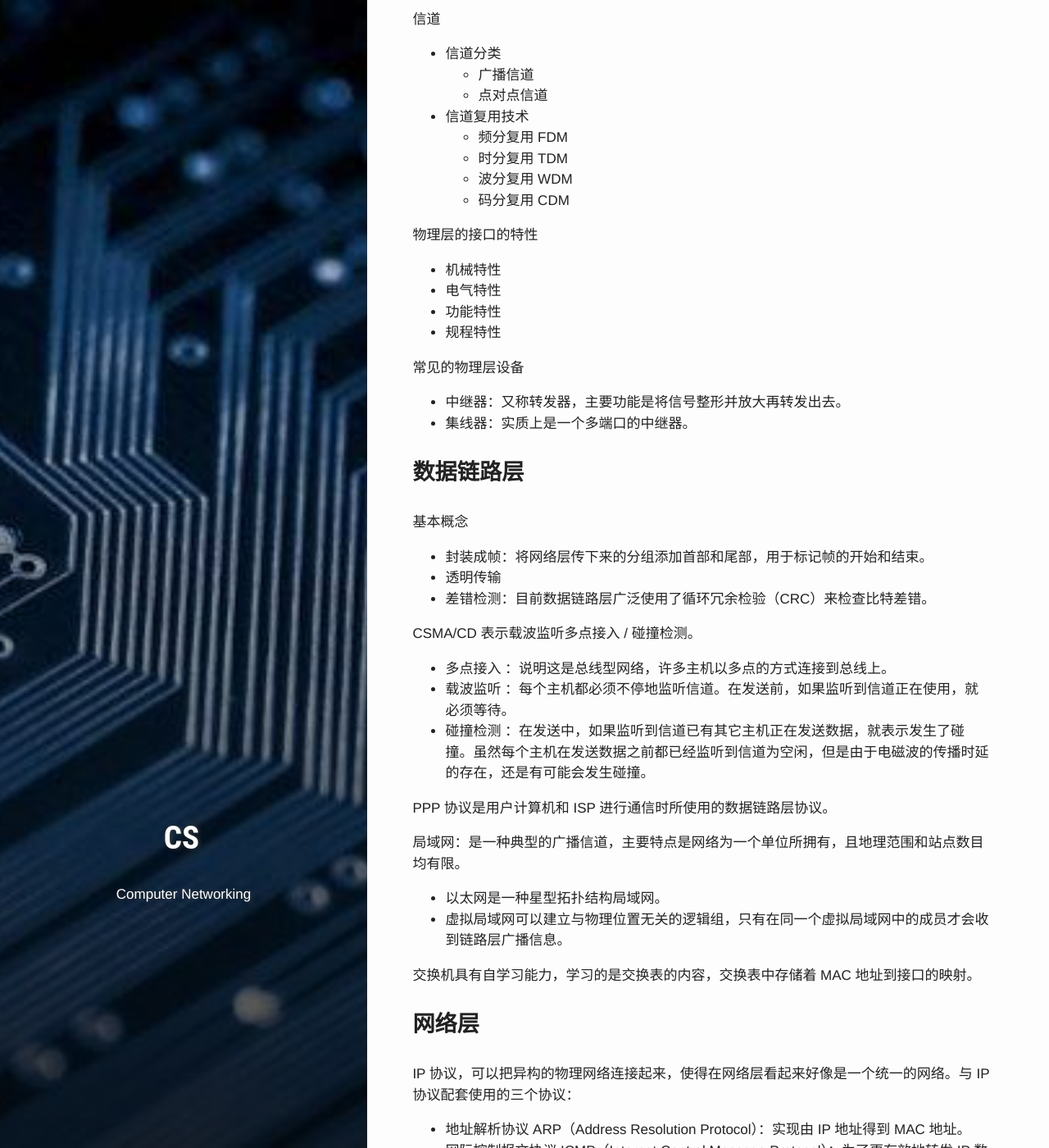
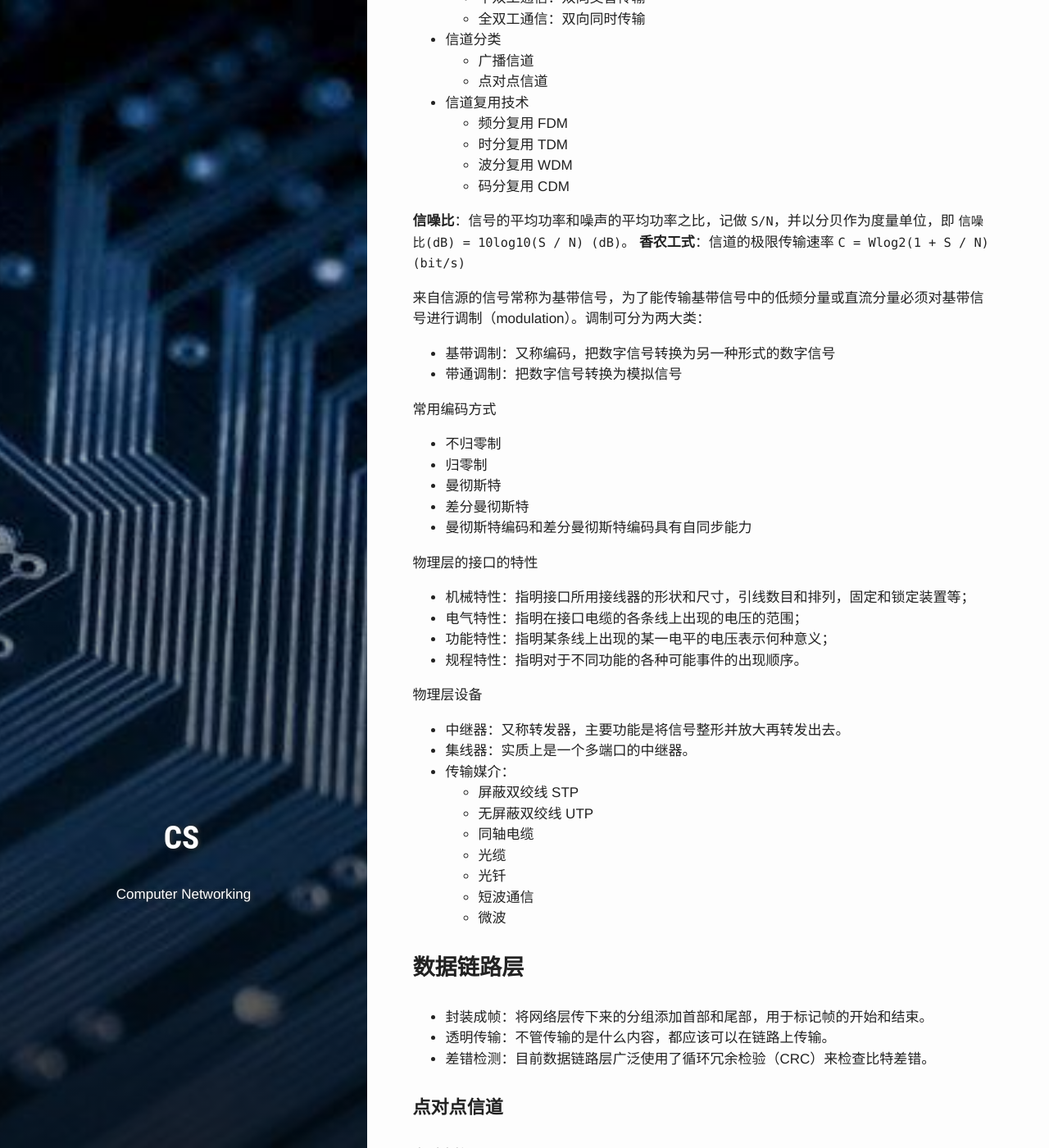
Before and after one commit to PetePro/PetePro.github.io, a Jekyll site: the page built from _posts/ComputerScience/2019-09-01-computer-networking.markdown, in a window 1280 px wide and 1400 px high, scrolled down 1933 px. Shown: the whole window at 82% size. Built offline with Jekyll 4.4.1, drawn with Linux system fonts in a browser that asks for light colours; some web fonts are replaced; some of the changed text lies outside the part shown.

Commit message:
networking

```diff
--- a/_posts/ComputerScience/2019-09-01-computer-networking.markdown
+++ b/_posts/ComputerScience/2019-09-01-computer-networking.markdown
@@ -35,20 +35,24 @@
 ![](/assets/images/2019/swap.png)
 
 计算机网络体系结构
-- OSI
-- TCP/IP
+- OSI（7层）：物理层、数据链路层、网络层、传输层、表示层、会话层、应用层。
+- TCP/IP（4层）：网际接口层、网络层、传输层、应用层。
+- 五层体系结构
+  - 物理层：实现原始的比特流传输
+  - 数据链路层：局域网内任意两台主机之间无差错的、可靠的数据传输
+  - 网络层：互联网内两台主机之间的分组数据传输
+  - 传输层：互联网内任意两台主机进程之间的数据传输
+  - 应用层
+
+
 
 ### 物理层
-通信方式：
-- 单工通信：单向传输
-- 半双工通信：双向交替传输
-- 全双工通信：双向同时传输
-
-来自信源的信号常称为基带信号，为了能传输基带信号中的低频分量或直流分量必须对基带信号进行调制（modulation）。调制可分为两大类：
-- 基带调制：又称编码，把数字信号转换为另一种形式的数字信号
-- 带通调制：把数字信号转换为模拟信号
 
 信道
+- 通信方式
+  - 单工通信：单向传输
+  - 半双工通信：双向交替传输
+  - 全双工通信：双向同时传输
 - 信道分类
   - 广播信道
   - 点对点信道
@@ -58,38 +62,91 @@
   - 波分复用 WDM
   - 码分复用 CDM
 
+**信噪比**：信号的平均功率和噪声的平均功率之比，记做 `S/N`，并以分贝作为度量单位，即 `信噪比(dB) = 10log10(S / N) (dB)`。
+**香农工式**：信道的极限传输速率 `C = Wlog2(1 + S / N) (bit/s)`
+
+来自信源的信号常称为基带信号，为了能传输基带信号中的低频分量或直流分量必须对基带信号进行调制（modulation）。调制可分为两大类：
+- 基带调制：又称编码，把数字信号转换为另一种形式的数字信号
+- 带通调制：把数字信号转换为模拟信号
+
+常用编码方式
+- 不归零制
+- 归零制
+- 曼彻斯特
+- 差分曼彻斯特
+- 曼彻斯特编码和差分曼彻斯特编码具有自同步能力
+
 物理层的接口的特性
-- 机械特性
-- 电气特性
-- 功能特性
-- 规程特性
+- 机械特性：指明接口所用接线器的形状和尺寸，引线数目和排列，固定和锁定装置等；
+- 电气特性：指明在接口电缆的各条线上出现的电压的范围；
+- 功能特性：指明某条线上出现的某一电平的电压表示何种意义；
+- 规程特性：指明对于不同功能的各种可能事件的出现顺序。
 
-常见的物理层设备
+物理层设备
 - 中继器：又称转发器，主要功能是将信号整形并放大再转发出去。
 - 集线器：实质上是一个多端口的中继器。
+- 传输媒介：
+  - 屏蔽双绞线 STP
+  - 无屏蔽双绞线 UTP
+  - 同轴电缆
+  - 光缆
+  - 光钎
+  - 短波通信
+  - 微波
+
+
 
 ### 数据链路层
-基本概念
+
 - 封装成帧：将网络层传下来的分组添加首部和尾部，用于标记帧的开始和结束。
-- 透明传输
+- 透明传输：不管传输的是什么内容，都应该可以在链路上传输。
 - 差错检测：目前数据链路层广泛使用了循环冗余检验（CRC）来检查比特差错。
 
+#### 点对点信道
 
-CSMA/CD 表示载波监听多点接入 / 碰撞检测。
-- 多点接入 ：说明这是总线型网络，许多主机以多点的方式连接到总线上。
-- 载波监听 ：每个主机都必须不停地监听信道。在发送前，如果监听到信道正在使用，就必须等待。
-- 碰撞检测 ：在发送中，如果监听到信道已有其它主机正在发送数据，就表示发生了碰撞。虽然每个主机在发送数据之前都已经监听到信道为空闲，但是由于电磁波的传播时延的存在，还是有可能会发生碰撞。
+点对点协议 PPP
+- 面向字节
+- 包括链路控制协议 LCP、网络控制协议 NCP
+- 使用零比特填充保证透明传输
 
-PPP 协议是用户计算机和 ISP 进行通信时所使用的数据链路层协议。
+#### 广播信道
+
+数据链路层的两个子层
+- 逻辑链路控制 LCC
+- 媒体接入控制 MAC
+
+CSMA/CD 协议
+- 载波监听多点接入 / 碰撞检测
+  - 多点接入：说明这是总线型网络，许多主机以多点的方式连接到总线上。
+  - 载波监听：每个主机都必须不停地监听信道。在发送前，如果监听到信道正在使用，就必须等待。
+  - 碰撞检测：在发送中，如果监听到信道已有其它主机正在发送数据，就表示发生了碰撞。虽然每个主机在发送数据之前都已经监听到信道为空闲，但是由于电磁波的传播时延的存在，还是有可能会发生碰撞。
+- 争用期：最先发送数据帧的站，在发送后至多经过 2t（两倍的往返时延），就知道是否发送碰撞，2t 称为争用期，如果争用期还没有发送碰撞，本次发送就不会发生碰撞
+- 最短有效帧长：因为冲突是发生在前 64 个字节之内，由于已检测到错误就停止发送，所以发送出去的肯定小于 64 字节，所以凡是小于64字节的帧都是无效帧
+- 以太网
+  - 无连接
+  - 不可靠交付
+  - 半双工通信
+  - 曼彻斯特编码
+  - 星型拓扑结构
+  - MAC 地址（硬件地址）：48位——24位组织唯一标识符，24位扩展唯一标识符
 
 局域网：是一种典型的广播信道，主要特点是网络为一个单位所拥有，且地理范围和站点数目均有限。
-- 以太网是一种星型拓扑结构局域网。
 - 虚拟局域网可以建立与物理位置无关的逻辑组，只有在同一个虚拟局域网中的成员才会收到链路层广播信息。
+- 无线局域网
+  - CSMA/CA：载波监听多点接入 / 碰撞避免
+    - 载波监测：CD 通过电缆电压变化监测，CA 通过能量变化监测
+    - CA 信道利用率低于 CD 信道利用率
 
-交换机具有自学习能力，学习的是交换表的内容，交换表中存储着 MAC 地址到接口的映射。
+数据链路层设备：
+- 交换机：具有自学习能力，学习的是交换表的内容，交换表中存储着 MAC 地址到接口的映射。
+- 网桥：用来连接不同网段。
 
 
 ### 网络层
+
+两种服务：虚电路服务、数据报服务。
+
+#### 网际协议
 IP 协议，可以把异构的物理网络连接起来，使得在网络层看起来好像是一个统一的网络。与 IP 协议配套使用的三个协议：
 - 地址解析协议 ARP（Address Resolution Protocol）：实现由 IP 地址得到 MAC 地址。
 - 网际控制报文协议 ICMP（Internet Control Message Protocol）：为了更有效地转发 IP 数据报和提高交付成功的机会。它封装在 IP 数据报中。重要应用：
@@ -100,14 +157,47 @@
 IP 地址
 ![](/assets/images/2019/IP地址.png)
 
-路由选择协议：
-- 自治系统内部的路由选择
-  - 内部网关协议 RIP：基于距离向量的路由选择协议。
-  - 内部网关协议 OSPF：为了克服 RIP 的缺点而开发出来的。
-- 自治系统间的路由选择：BGP
+IP 数据报
+- 报头区：20个字节固定长度，后面的可选字段
+- 数据区
+
+![](/assets/images/2019/IP数据报.png)
 
 网络地址转换 NAT：专用网内部的主机使用本地 IP 地址又想和互联网上的主机通信时，可以使用 NAT 来将本地 IP 转换为全球 IP。
 
+IPv6
+- 地址空间为128位
+- 灵活的首部格式
+- 数据报40字节首部
+- 允许协议继续扩充
+
+#### 路由选择
+自治系统（Autonomous System，AS）：一个有权自主地决定在本系统中应采用何种路由协议的小型单位。
+
+路由选择协议
+- 内部网关协议 IGP
+  - 路由信息协议 RIP
+    - 基于距离向量的路由选择协议
+    - 允许一条路径最多包含15个路由器，即16为最大值即不可达
+    - 特点
+      - 仅和相邻路由器交换信息
+      - 交换全部信息
+      - 按照固定的时间间隔交换
+    - 路由表
+      - 所有路由表最终都会知道到达自治系统中任何一个网络的最短距离和下一跳路由器的地址
+      - 距离向量算法
+    - 坏消息传播的慢，好消息传播的快
+  - 开放式最短路径优先 OSPF
+    - 为了克服 RIP 的缺点而开发出来的
+    - 最短路径算法
+    - 特点
+      - 向本自治系统中的所有路由器发送消息
+      - 发送的信息就是与本路由器相邻的所有路由器的链路状态，但只是部分信息
+      - 只有当链路状态发生变化时，路由器才使用**洪泛法**向所有路由器发送此消息
+- 外部网关协议 BGP
+  - 和其他的 BGP 系统交换网络可达信息，包括列出的自治系统（AS）的信息
+
+#### 网络层设备
 路由器
 - 功能：路由选择和分组转发。
 - 分组转发结构由三个部分组成：交换结构、一组输入端口和一组输出端口。
@@ -120,28 +210,32 @@
   6. 报告转发分组出错。
 
 
+
 ### 传输层
 
 比较|UDP|TCP
 :-:|:-:|:-:
-名称|User Datagram Protocol<br/>用户数据报协议|Transmission Control Protocol<br/>传输控制协议
-有无连接|无连接|面向连接
-是否可靠|尽最大可能交付|可靠交付
-传输单位|面向报文|面向字节流
-数据顺序|不保证|保证
-数据正确性|不保证|保证
-传输控制|无|拥塞控制<br/>流量控制
-通信方式|一对一<br/>一对多<br/>多对一<br/>多对多|一对一
-速度|快|慢
+**名称**|User Datagram Protocol<br/>用户数据报协议|Transmission Control Protocol<br/>传输控制协议
+**有无连接**|无连接|面向连接
+**是否可靠**|尽最大可能交付|可靠交付
+**传输单位**|面向报文|面向字节流
+**数据顺序**|不保证|保证
+**数据正确性**|不保证|保证
+**传输控制**|无|拥塞控制<br/>流量控制
+**通信方式**|一对一<br/>一对多<br/>多对一<br/>多对多|一对一
+**速度**|快|慢
 
 #### UDP
 
 #### TCP
+`套接字 = IP 地址 + 端口号`
+
 **三次握手**
 ![](/assets/images/2019/三次握手.png)
 
 三次握手的原因
 > 第三次握手是为了防止失效的连接请求到达服务器，让服务器错误打开连接。
+>
 > 客户端发送的连接请求如果在网络中滞留，那么就会隔很长一段时间才能收到服务器端发回的连接确认。客户端等待一个超时重传时间之后，就会重新请求连接。但是这个滞留的连接请求最后还是会到达服务器，如果不进行三次握手，那么服务器就会打开两个连接。如果有第三次握手，客户端会忽略服务器之后发送的对滞留连接请求的连接确认，不进行第三次握手，因此就不会再次打开连接。
 
 **四次挥手**
@@ -149,7 +243,26 @@
 
 四次挥手的原因
 > 确保最后一个确认报文能够到达。如果 B 没收到 A 发送来的确认报文，那么就会重新发送连接释放请求报文，A 等待一段时间就是为了处理这种情况的发生。
+>
 > 等待一段时间是为了让本连接持续时间内所产生的所有报文都从网络中消失，使得下一个新的连接不会出现旧的连接请求报文。
+
+可靠传输原理
+- 停止等待协议：每法送一个分组就停止发送，等待对方的确定，收到确认后再发送下一个分组
+- 自动重传请求 ARQ：如果不断重传总是收不到确认，就说明通信线路太差，不能进行通信
+- 连续 ARQ 协议：发送方维持发送窗口，发送窗口中的分组都可以连续发送出去，不需要等待对方的确认，发送方每收到一个确认，就把发送窗口向前滑动一个分组的位置
+- 流量控制：抑制发送端的发送速率
+  - 滑动窗口（以字节为单位）
+- 拥塞控制：防止过多的数据注入网络，使网络中的路由器或链路过载
+  - 拥塞判断
+    - 重传定时器超时
+    - 收到三个相同的 ACK
+  - 四种拥塞控制算法
+    - 慢开始：从小到大逐渐增大拥塞窗口值 cwnd，与慢开始门限 ssthresh 对比
+    - 拥塞避免：拥塞窗口 cwnd 线性增长
+    - 快重传：收到三个相同的 ACK
+    - 快恢复：收到三个相同的 ACK 后，`ssthresh = cwnd / 2; cwnd = ssthresh`，开始执行拥塞避免，线性增大
+
+
 
 
 ### 应用层
@@ -160,6 +273,7 @@
 动态主机配置协议|DHCP|67/68|UDP|
 简单网络管理协议|SNMP|161/162|UDP|
 文件传送协议|FTP|20/21|TCP|控制连接 21，数据连接 20
+简单文件传送协议|TFTP|69|UDP|
 远程终端协议|TELNET|23|TCP|
 超文本传送协议|HTTP|80|TCP|
 简单邮件传送协议|SMTP|25|TCP|
@@ -167,10 +281,10 @@
 网际报文存取协议|IMAP|143|TCP|
 
 Web 页面请求过程
-1. DHCP 配置主机信息
-2. ARP 解析 MAC 地址
-3. DNS 解析域名
-4. HTTP 请求页面
+1. HTTP 请求页面
+2. DNS 解析域名
+3. ARP 解析 MAC 地址
+4. DHCP 配置主机信息
 
 #### HTTP
 - URI - Uniform Resource Identifier
@@ -178,12 +292,12 @@
   - URN - Uniform Resource Name
 
 HTTP 方法：客户端发送的请求报文第一行为请求行，包含了方法字段。
-- GET 获取资源
-- HEAD 获取报文首部
-- POST 传输实体主体
-- PUT 上传文件
-- PATCH 对资源进行部分修改
-- DELETE 删除文件
-- OPTIONS 查询支持的方法
-- CONNECT 要求在与代理服务器通信时建立隧道
-- TRACE 追踪路径
+- `GET` 获取资源
+- `HEAD` 获取报文首部
+- `POST` 传输实体主体
+- `PUT` 上传文件
+- `PATCH` 对资源进行部分修改
+- `DELETE` 删除文件
+- `OPTIONS` 查询支持的方法
+- `CONNECT` 要求在与代理服务器通信时建立隧道
+- `TRACE` 追踪路径
```
Also changed, not shown: assets/images/2019/IP数据报.png (added).
